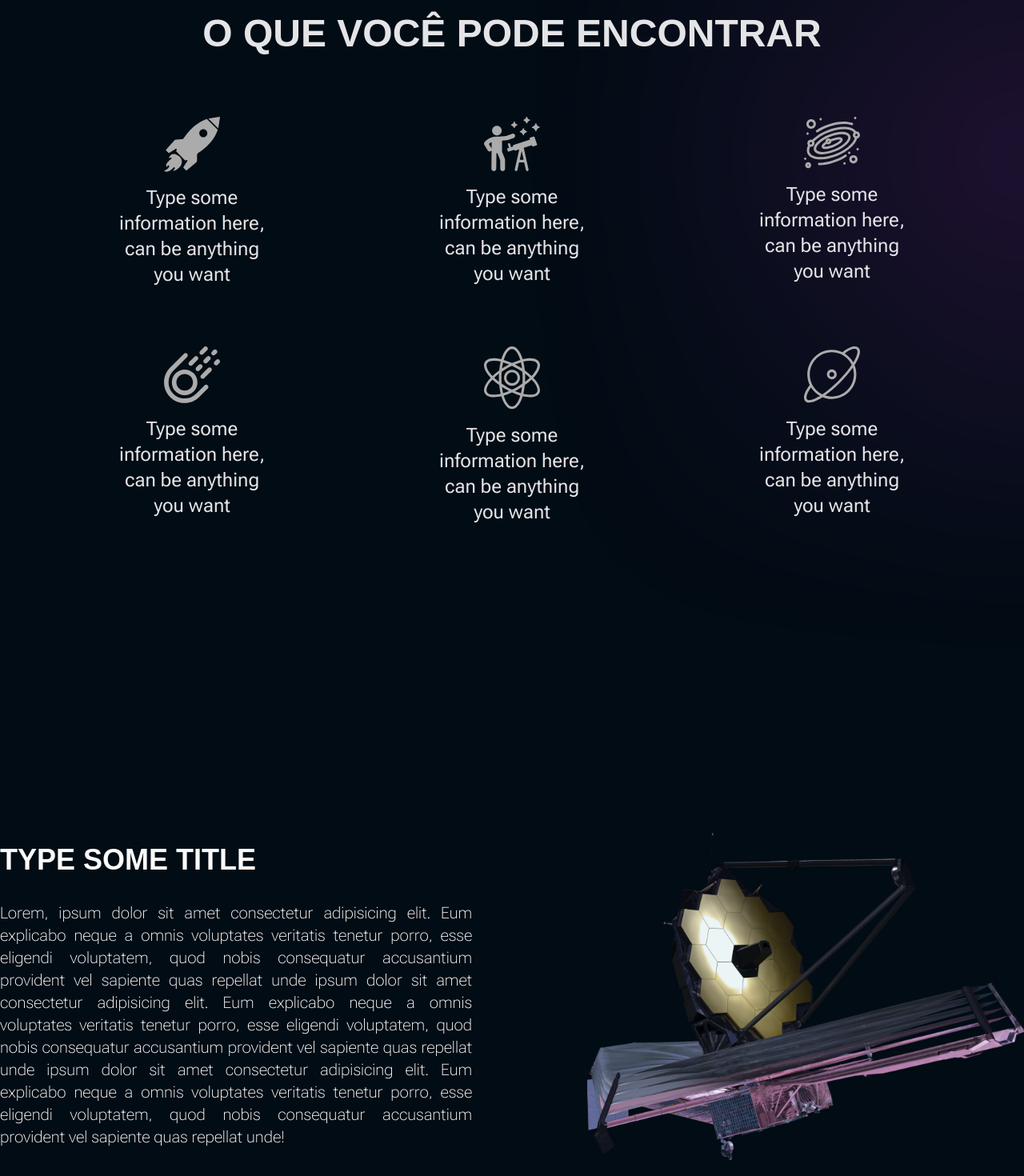
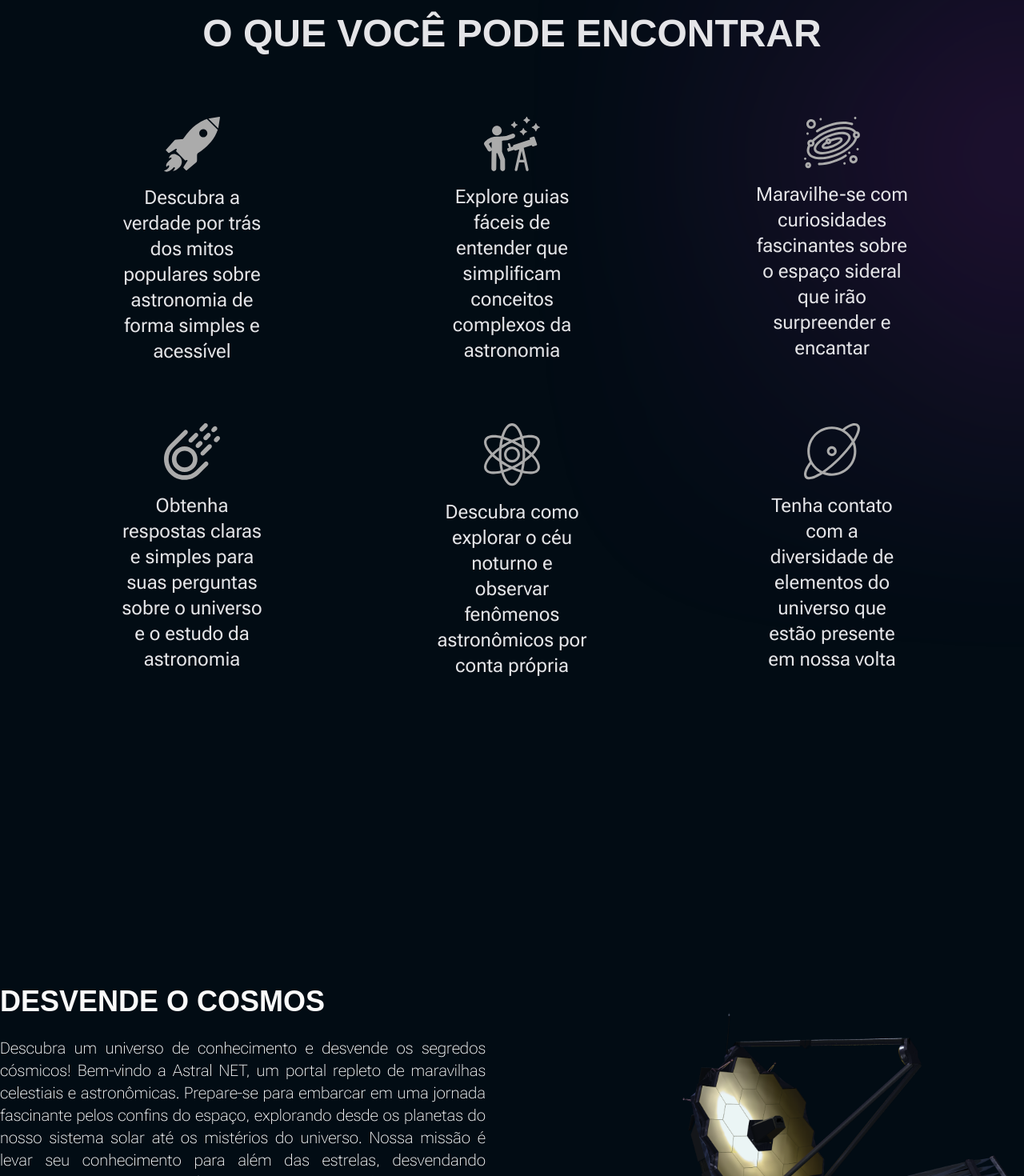
Before and after one commit to SantosVicente/AstralNet, a Next.js app in the folder web/: page / in a window 1280 px wide. Shown: the part 1330-2800 px from the top of the page at 80% size. Built offline with nearby package versions, Linux system fonts and the light colour scheme; a web font is replaced by a local one.

Commit message:
new releases

```diff
--- a/web/src/app/layout.tsx
+++ b/web/src/app/layout.tsx
@@ -10,7 +10,7 @@ import Header from '@/components/Header';
 const roboto = Roboto({ subsets: ['latin'], variable: '--font-roboto' });
 const baiJamjuree = BaiJamjuree({
   subsets: ['latin'],
-  weight: ['200','300', '400', '500', '600', '700'],
+  weight: ['200', '300', '400', '500', '600', '700'],
   variable: '--font-bai-jamjure',
 });
 
@@ -29,7 +29,6 @@ export default function RootLayout({
       <body
         className={`${roboto.variable} ${baiJamjuree.variable} font-rob bg-blue-950 text-zinc-50 overflow-x-hidden`}
       >
-
         <Header />
 
         {children}
--- a/web/src/app/page.tsx
+++ b/web/src/app/page.tsx
@@ -15,7 +15,7 @@ export default function Home() {
       <div className="bg">
         <div className="h-16" />
         <main className="flex flex-col h-[92.5vh] w-full items-center justify-center">
-          <div className="pl-24 w-screen h-[90vh]  flex flex-col justify-center gap-6">
+          <div className="pl-[5%] w-screen h-[90vh]  flex flex-col justify-center gap-6">
             <h1 className="font-alt font-bold text-5xl title max-w-[720px] scroll-reveal">
               <Balance>A ASTRONOMIA DESVENDADA DE MANEIRA SIMPLES</Balance>
             </h1>
--- a/web/src/components/Cards.tsx
+++ b/web/src/components/Cards.tsx
@@ -6,7 +6,7 @@ import Link from 'next/link';
 export default function Cards() {
   return (
     <div className="flex flex-col gap-16 items-center">
-      <div className="flex justify-between w-[82vw]">
+      <div className="flex justify-between w-[82vw] px-10">
         <ScrollAnimation delay={0.2} duration={0.9} y={150}>
           <h1 className="font-alt h1 uppercase font-bold w-[40rem]">
             Principais tópicos para você decolar conosco
@@ -15,7 +15,6 @@ export default function Cards() {
         <ScrollAnimationX delay={0.4} duration={0.9} x={150}>
           <div className="flex flex-col gap-6">
             <div className="h-[0.1rem] rounded-md bg-zinc-600 w-20" />
-            {/*Fazer este texto vir com delay e da direita para a esquerda*/}
             <p className="text-lg">
               Estas são algumas de nossas sessões de leitura que você pode
               visitar!
@@ -25,100 +24,72 @@ export default function Cards() {
       </div>
 
       <div className="w-full">
-        <div className="grid grid-cols-3 gap-40 mx-40">
+        <div className="flex gap-28 mx-[12.5rem] justify-center">
           <ScrollAnimation delay={0} duration={0.7} y={100}>
             <Link
               href=""
-              className="border-card1 border border-zinc-600 rounded-md px-16 flex flex-col items-start justify-center h-[30rem] transition-colors text-zinc-400 hover:text-zinc-50 bg-zinc-50 bg-opacity-5"
+              id="card1"
+              className="border-card1 border border-zinc-600 rounded-md px-10 flex flex-col w-[25rem] h-[25rem] transition-colors text-zinc-400 hover:text-zinc-50 bg-zinc-50 bg-opacity-5"
             >
-              <Rocket size={60} />
+              <Rocket size={60} className="mt-[15%]" />
               <div className="mt-4">
-                <h1 className="text-2xl">Introdução à Astronomia</h1>
-                <ul className="ml-6">
+                <h1 className="text-3xl font-bold font-alt text-zinc-300">
+                  Introdução à Astronomia
+                </h1>
+
                 <div className="flex gap-1">
-                    <li className="mt-1">O que é Astronomia</li>
+                  <p className="mt-7">
+                    Explore o vasto universo e desvende os segredos do cosmos
+                    com uma introdução envolvente à astronomia. Neste breve
+                    guia, vamos mergulhar nos fundamentos e nas maravilhas que a
+                    astronomia tem a oferecer.
+                  </p>
                 </div>
-                  <div className="flex gap-1">
-                    <li className="mt-1">A História da Astronomia</li>
-                  </div>
-                  <div className="flex gap-1">
-                    <li className="mt-1">Instrumentos e Técnicas</li>
-                  </div>
-                  <div className="flex gap-1">
-                    <li className="mt-1">
-                      Conceitos Fundamentais da Astronomia
-                    </li>
-                  </div>
-                  <div className="flex gap-1">
-                    <li className="mt-1">Fenômenos e Eventos Astronômicos</li>
-                  </div>
-                  <div className="flex gap-1">
-                    <li className="mt-1">Cosmologia e o Estudo do Universo</li>
-                  </div>
-                  <div className="flex gap-1">
-                    <li className="mt-1">Aplicações Práticas da Astronomia</li>
-                  </div>
-                </ul>
               </div>
             </Link>
           </ScrollAnimation>
           <ScrollAnimation delay={0.2} duration={0.7} y={100}>
-            <Link href="">
-              <div className="border-card2 border border-zinc-600 rounded-md px-16 flex flex-col items-start justify-center h-[30rem] transition-colors text-zinc-400 hover:text-zinc-50 bg-zinc-50 bg-opacity-5">
-                <Orbit size={60} />
+            <Link
+              href=""
+              id="card2"
+              className="border-card2 border border-zinc-600 rounded-md px-10 flex flex-col w-[25rem] h-[25rem] transition-colors text-zinc-400 hover:text-zinc-50 bg-zinc-50 bg-opacity-5"
+            >
+              <Orbit size={60} className="mt-[15%]" />
               <div className="mt-4">
-                  <h1 className="text-2xl">O Universo em Escala</h1>
-                  <ul className="ml-6">
+                <h1 className="text-3xl font-bold font-alt text-zinc-300">
+                  O Universo em Escala
+                </h1>
+
                 <div className="flex gap-1">
-                      <li className="mt-1">Estrutura do Universo</li>
-                    </div>
-                    <div className="flex gap-1">
-                      <li className="mt-1">Cosmologia Observacional</li>
-                    </div>
-                    <div className="flex gap-1">
-                      <li className="mt-1">Cosmologia Explicada</li>
-                    </div>
-                    <div className="flex gap-1">
-                      <li className="mt-1">Teorias de Formação do Universo</li>
-                    </div>
-                    <div className="flex gap-1">
-                      <li className="mt-1">James Webb e o Efeito Doppler</li>
-                    </div>
-                    <div className="flex gap-1">
-                      <li className="mt-1">
-                        Radiação Cósmica de Fundo em Micro-Ondas
-                      </li>
-                    </div>
-                    <div className="flex gap-1">
-                      <li className="mt-1">Estudos futuros e Desafios</li>
-                    </div>
-                  </ul>
+                  <p className="mt-7">
+                    Prepare-se para uma jornada extraordinária através das
+                    vastas escalas do universo. Neste guia envolvente,
+                    exploraremos as teorias de formação do universo e
+                    descobriremos as maravilhas da cosmologia observacional.
+                  </p>
                 </div>
               </div>
             </Link>
           </ScrollAnimation>
           <ScrollAnimation delay={0.4} duration={0.7} y={100}>
-            <Link href="">
-              <div className="border-card3 border border-zinc-600 rounded-md px-16 flex flex-col items-start justify-center h-[30rem] transition-colors text-zinc-400 hover:text-zinc-50 bg-zinc-50 bg-opacity-5">
-                <Satellite size={60} />
+            <Link
+              href=""
+              id="card3"
+              className="border-card3 border border-zinc-600 rounded-md px-10 flex flex-col w-[25rem] h-[25rem] transition-colors text-zinc-400 hover:text-zinc-50 bg-zinc-50 bg-opacity-5"
+            >
+              <Satellite size={70} className="mt-[15%]" />
               <div className="mt-4">
-                  <h1 className="text-2xl">Explorando o Sistema Solar</h1>
-                  <ul className="ml-6">
+                <h1 className="text-3xl font-bold font-alt text-zinc-300">
+                  O Sistema Solar
+                </h1>
+
                 <div className="flex gap-1">
-                      <li className="mt-1">Introdução ao Sistema Solar</li>
-                    </div>
-                    <div className="flex gap-1">
-                      <li className="mt-1">Planetas do Sistema Solar</li>
-                    </div>
-                    <div className="flex gap-1">
-                      <li className="mt-1">Exploração de Marte</li>
-                    </div>
-                    <div className="flex gap-1">
-                      <li className="mt-1">
-                        Futuras missões e exploração do Sistema Solar
-                      </li>
-                    </div>
-                  </ul>
+                  <p className="mt-7">
+                    Entre em uma viagem pelo sistema solar. Neste guia ,
+                    apresentaremos uma introdução fascinante ao nosso sistema
+                    solar, os planetas que o compõem, a exploração de Marte e as
+                    futuras missões que nos aguardam na exploração do espaço.
+                  </p>
                 </div>
               </div>
             </Link>
--- a/web/src/components/ToFind.tsx
+++ b/web/src/components/ToFind.tsx
@@ -21,9 +21,8 @@ export default function ToFind() {
           <div className="flex flex-col items-center gap-4">
             <Image src={Rocket} width={70} alt="" />
             <h2 className="text-center font-rob text-2xl w-[15vw]">
-              <Balance>
-                Type some information here, can be anything you want
-              </Balance>
+              Descubra a verdade por trás dos mitos populares sobre astronomia
+              de forma simples e acessível
             </h2>
           </div>
         </ScrollAnimation>
@@ -31,9 +30,8 @@ export default function ToFind() {
           <div className="flex flex-col items-center gap-4">
             <Image src={Telescope} width={70} alt="" />
             <h2 className="text-center font-rob text-2xl w-[15vw]">
-              <Balance>
-                Type some information here, can be anything you want
-              </Balance>
+              Explore guias fáceis de entender que simplificam conceitos
+              complexos da astronomia
             </h2>
           </div>
         </ScrollAnimation>
@@ -41,9 +39,8 @@ export default function ToFind() {
           <div className="flex flex-col items-center gap-4">
             <Image src={Galaxy} width={70} alt="" />
             <h2 className="text-center font-rob text-2xl w-[15vw]">
-              <Balance>
-                Type some information here, can be anything you want
-              </Balance>
+              Maravilhe-se com curiosidades fascinantes sobre o espaço sideral
+              que irão surpreender e encantar
             </h2>
           </div>
         </ScrollAnimation>
@@ -51,9 +48,8 @@ export default function ToFind() {
           <div className="flex flex-col items-center gap-4">
             <Image src={Asteroid} width={70} alt="" />
             <h2 className="text-center font-rob text-2xl w-[15vw]">
-              <Balance>
-                Type some information here, can be anything you want
-              </Balance>
+              Obtenha respostas claras e simples para suas perguntas sobre o
+              universo e o estudo da astronomia
             </h2>
           </div>
         </ScrollAnimation>
@@ -61,9 +57,8 @@ export default function ToFind() {
           <div className="flex flex-col items-center gap-4">
             <Image src={Atom} width={70} alt="" />
             <h2 className="text-center font-rob text-2xl w-[15vw]">
-              <Balance>
-                Type some information here, can be anything you want
-              </Balance>
+              Descubra como explorar o céu noturno e observar fenômenos
+              astronômicos por conta própria
             </h2>
           </div>
         </ScrollAnimation>
@@ -71,9 +66,8 @@ export default function ToFind() {
           <div className="flex flex-col items-center gap-4">
             <Image src={Saturn} width={70} alt="" />
             <h2 className="text-center font-rob text-2xl w-[15vw] flex-wrap">
-              <Balance>
-                Type some information here, can be anything you want
-              </Balance>
+              Tenha contato com a diversidade de elementos do universo que estão
+              presente em nossa volta
             </h2>
           </div>
         </ScrollAnimation>
--- a/web/src/components/ToRead.tsx
+++ b/web/src/components/ToRead.tsx
@@ -6,31 +6,36 @@ import ScrollAnimationX from '../scrolls/ScrollReveal2';
 
 export default function ToRead() {
   return (
-    <div className="flex items-center justify-center gap-36">
-      <div className="flex flex-col gap-8 max-w-3xl text-justify">
+    <div className="flex items-center justify-center gap-32 overflow-x-hidden">
+      <div className="flex flex-col gap-6 w-[46rem] text-justify">
         <ScrollAnimationX delay={0} duration={0.7} x={-100}>
-          <h1 className="text-4xl font-alt font-bold">TYPE SOME TITLE</h1>
+          <h1 className="text-4xl font-alt font-bold uppercase">
+            Desvende o cosmos
+          </h1>
         </ScrollAnimationX>
-        <h2 className="text-xl font-thin">
-          <ScrollAnimation delay={0.1} duration={0.7} y={100}>
+        <ScrollAnimation delay={0.1} duration={0.7} y={100}>
+          <h2 className="text-xl font-thin">
             <Balance>
-              Lorem, ipsum dolor sit amet consectetur adipisicing elit. Eum
-              explicabo neque a omnis voluptates veritatis tenetur porro, esse
-              eligendi voluptatem, quod nobis consequatur accusantium provident
-              vel sapiente quas repellat unde ipsum dolor sit amet consectetur
-              adipisicing elit. Eum explicabo neque a omnis voluptates veritatis
-              tenetur porro, esse eligendi voluptatem, quod nobis consequatur
-              accusantium provident vel sapiente quas repellat unde ipsum dolor
-              sit amet consectetur adipisicing elit. Eum explicabo neque a omnis
-              voluptates veritatis tenetur porro, esse eligendi voluptatem, quod
-              nobis consequatur accusantium provident vel sapiente quas repellat
-              unde!
+              Descubra um universo de conhecimento e desvende os segredos
+              cósmicos! Bem-vindo a Astral NET, um portal repleto de maravilhas
+              celestiais e astronômicas. Prepare-se para embarcar em uma jornada
+              fascinante pelos confins do espaço, explorando desde os planetas
+              do nosso sistema solar até os mistérios do universo. Nossa missão
+              é levar seu conhecimento para além das estrelas, desvendando
+              conceitos complexos de forma simples e acessível. Aqui, você
+              encontrará uma variedade de recursos cuidadosamente selecionados,
+              desde artigos informativos até curiosidades que irão instigar sua
+              imaginação. Navegue por nosso catálogo de conhecimento astronômico
+              e mergulhe em um oceano de descobertas, onde mitos são desvendados
+              e respostas são reveladas. Seja um explorador celeste e mergulhe
+              nas maravilhas cósmicas que aguardam por você. Prepare-se para ter
+              sua percepção do universo transformada!
             </Balance>
-          </ScrollAnimation>
-        </h2>
+          </h2>
+        </ScrollAnimation>
       </div>
       <ScrollAnimation delay={0} duration={0.7} y={100}>
-        <Image src={Webb} alt="" className="w-full" />
+        <Image src={Webb} alt="" width={600} />
       </ScrollAnimation>
     </div>
   );
```
Also changed, not shown: web/src/components/AboutUs.tsx (+24 -1 lines), web/src/components/Balls.tsx (+6 -1 lines), web/src/components/Header.tsx (+49 -8 lines), web/src/assets/profile.png (added). Lines whose indentation alone changed are shown as unchanged.
